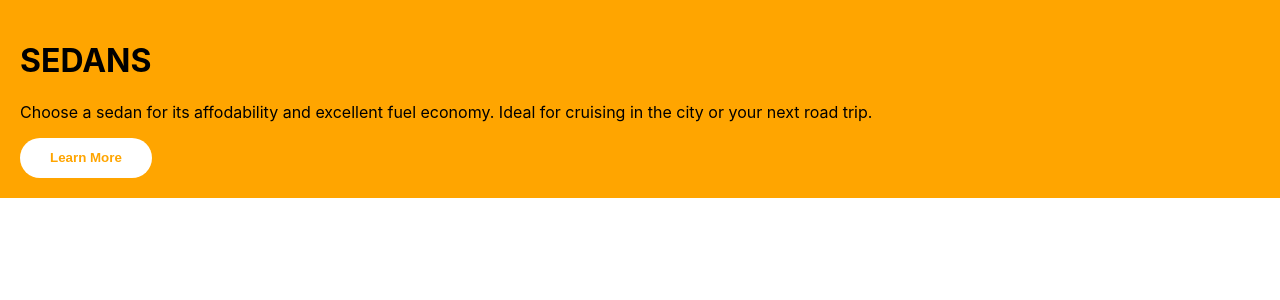
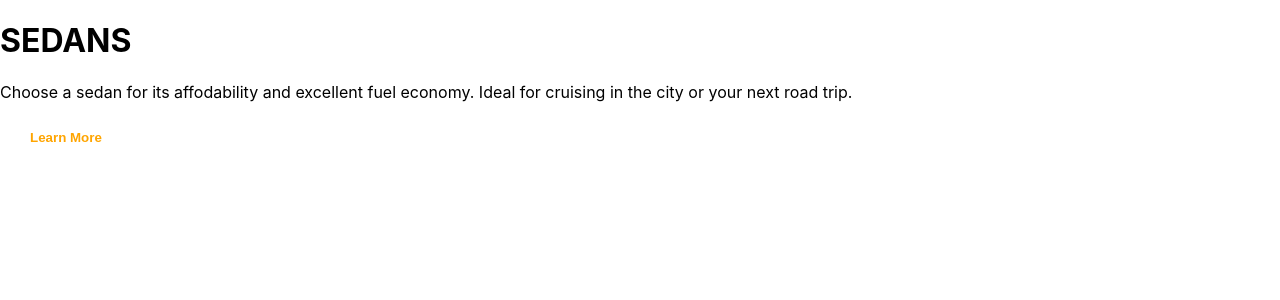
Before and after one commit to MarcelloAragoni/mentor, a React (Create React App) app: page / in a window 1280 px wide. Shown: the top 300 px of the page. Built offline with nearby package versions, Linux system fonts and the light colour scheme.

Commit message:
Resolved discussion

```diff
--- a/src/App.js
+++ b/src/App.js
@@ -1,4 +1,4 @@
-import Home from "./pages/Home.jsx";
+import Home from "./pages/Home";
 
 function App() {
   return <Home />;
--- a/src/components/button/Button.jsx
+++ b/src/components/button/Button.jsx
@@ -1,5 +1,5 @@
 import "./Button.scss";
 
-export default function Button({text, type}) {
+export default function Button({text, type = "primary"}) {
   return <button className={`button button--${type}`}>{text}</button>;
 }
--- a/src/components/button/Button.scss
+++ b/src/components/button/Button.scss
@@ -13,7 +13,6 @@
   &--primary {
     border-radius: 25px;
     background-color: white;
-    background-repeat: repeat;
 
     &:hover {
       border: 2px solid white;
--- a/src/pages/Home.jsx
+++ b/src/pages/Home.jsx
@@ -1,18 +1,14 @@
 import Button from "../components/button/Button";
-
-import "./Home.scss";
 
 export default function Home() {
   return (
     <>
-      <div>
-        <h1>SEDANS</h1>
-        <p>
-          Choose a sedan for its affodability and excellent fuel economy. Ideal
-          for cruising in the city or your next road trip.
-        </p>
-        <Button type="primary" text="Learn More" />
-      </div>
+      <h1>SEDANS</h1>
+      <p>
+        Choose a sedan for its affodability and excellent fuel economy. Ideal
+        for cruising in the city or your next road trip.
+      </p>
+      <Button text="Learn More" />
     </>
   );
 }
--- a/src/pages/Home.scss
+++ /dev/null
@@ -1,4 +0,0 @@
-div{
-  background-color: orange;
-  padding: 10px;
-}
```
Also changed, not shown: 1 other file (tests, documents, lock files or other folders).
